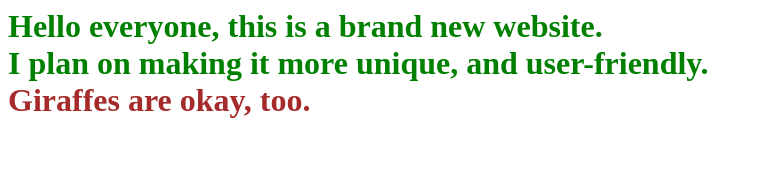
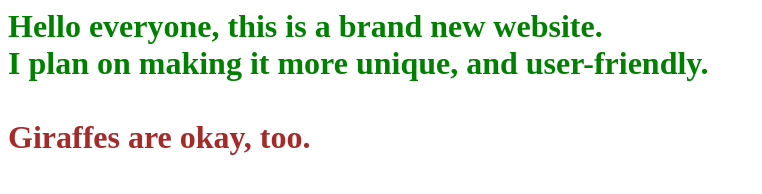
Before and after one commit to ZebrasRock16/zebrasrock16.github.io, a plain HTML site: page index.html in a window 1280 px wide. Shown: the whole page, without its empty margins (0-762 px from the left). Drawn offline with Linux system fonts and the light colour scheme.

Commit message:
Update index.html

```diff
--- a/index.html
+++ b/index.html
@@ -1,7 +1,7 @@
 <html>
 <body>
 <h1 style="color :green;">
-Hello everyone, this is a brand new website. <br>I plan on making it more unique, and user-friendly. <br>
+Hello everyone, this is a brand new website. <br>I plan on making it more unique, and user-friendly.<br> <br>
   <p1 style="color:brown; font-family:Corsiva;"><b>Giraffes are okay, too.</b></p1><br>
 
   </h1>
```
